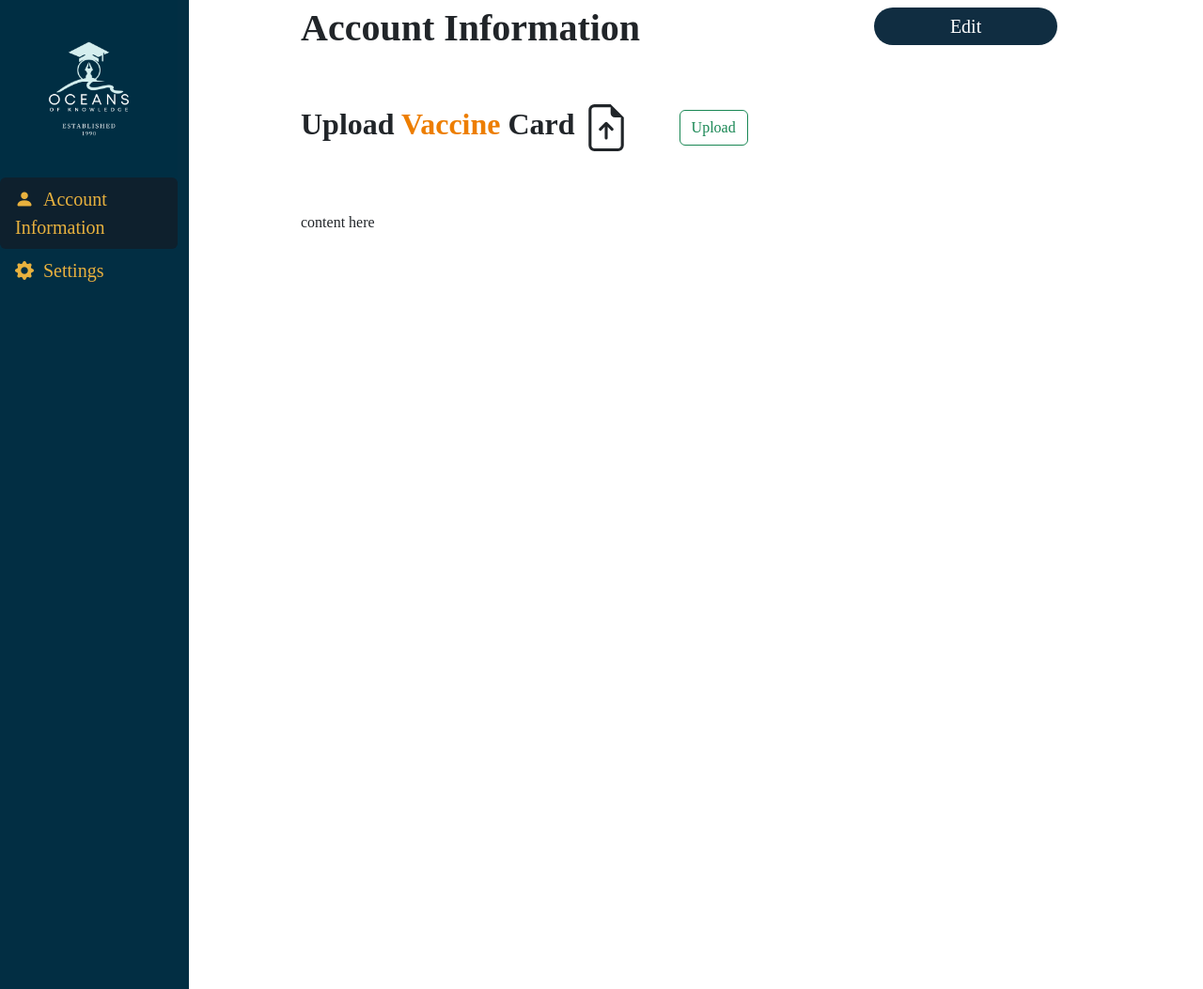
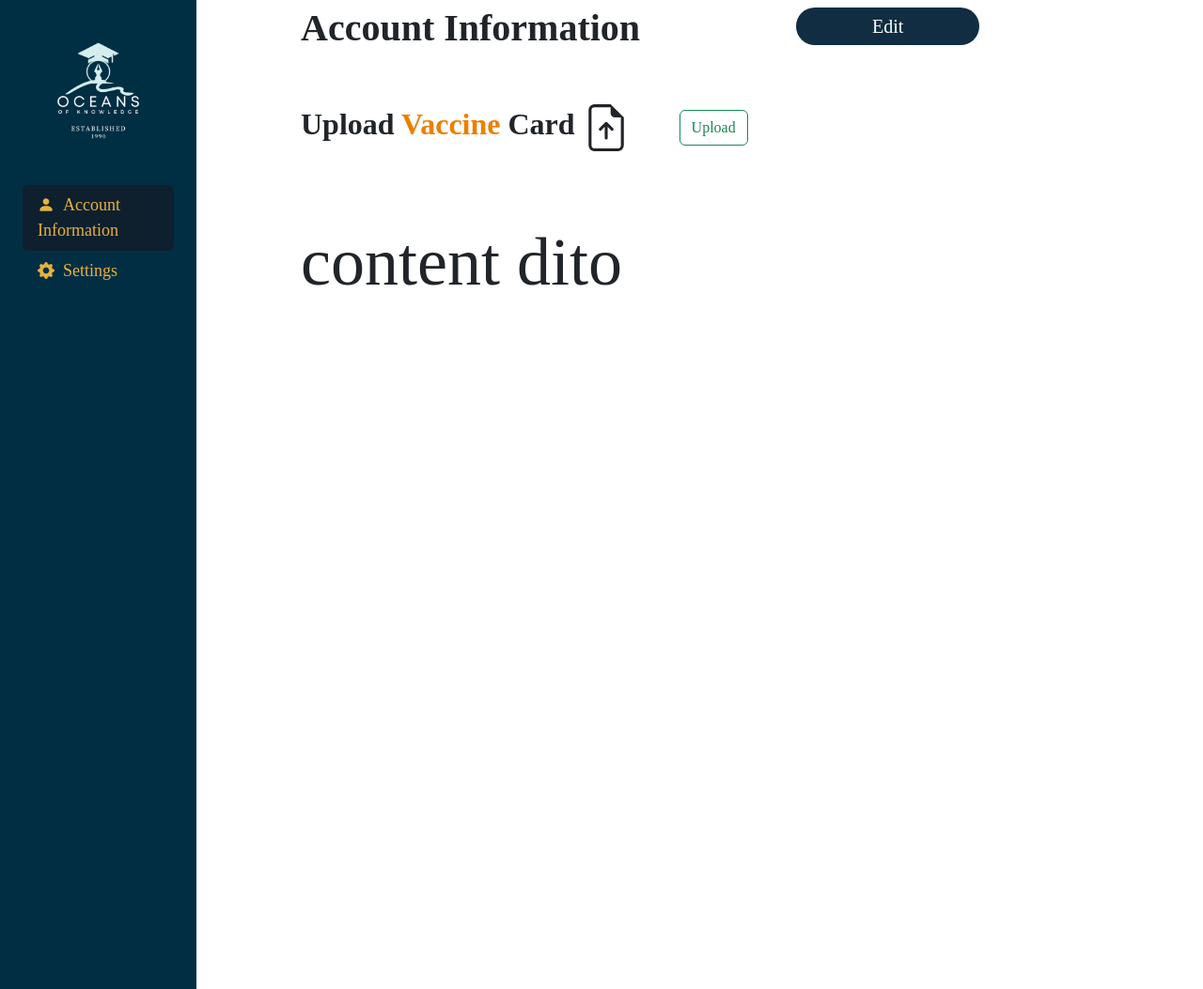
Before and after one commit to MorganPendragon/vms, a PHP site: page /userview.php?id=1 in a window 1280 px wide. Shown: the whole page at 94% size. Run offline with PHP 8.4, Linux system fonts and the light colour scheme; data comes from the database, SQL or seed files in the repository; some libraries are stand-ins or nearby versions; some web fonts are replaced.

Commit message:
user sidebar(wag delete comment baba ng sidebar)

```diff
--- a/userview.php
+++ b/userview.php
@@ -5,7 +5,7 @@
 <head>
 	<meta charset="utf-8" />
 	<meta name="viewport" content="width=device-width, initial-scale=1" />
-	<title>Student View</title>
+	<title>Account</title>
 	<link href="https://fonts.cdnfonts.com/css/montserrat" rel="stylesheet">
 	<link rel="stylesheet" href="https://cdn.jsdelivr.net/npm/bootstrap@5.2.2/dist/css/bootstrap.min.css">
 	<link rel="stylesheet" href="https://cdn.jsdelivr.net/npm/bootstrap-icons@1.9.1/font/bootstrap-icons.css">
@@ -42,6 +42,9 @@
 	input[type="file"] {
 		display: none;
 	}
+	.window-height{
+		position: fixed;
+	}
 </style>
 
 <body>
@@ -49,26 +52,44 @@
 	<main>
 		<div class="row">
 			<!--sidebar-->
-			<div class="col-2 position-fixed" style="background-color:#022e43;font-size:20px; height:100vh;" tabindex="1">
+			<div class="container-fluid window-height" aria-orientation="vertical">
+				<div class="d-flex">
+					<div class="col-auto col-md-3 col-xl-2 px-sm-2 px-0" style="background-color:#022e43;font-size:18px;">
+						<img src="img\logo.png" class="img-fluid" alt="...">
+						<div class="d-flex flex-column align-items-center align-items-sm-center px-3 pt-1" style="height:100vh;">
+							<ul class="nav nav-pills flex-column mb-sm-auto mb-0 align-items-center align-items-sm-start" id="sidebar">
+								<li class="nav-item active">
+									<a href="#account" class="nav-link active" data-bs-toggle="tab" style="color:rgb(232, 177, 62);" data-show="#account" data-hide="#settings"><i class="bi bi-person-fill"></i>&nbsp;&nbsp;Account Information</a>
+								</li>
+								<li class="nav-item">
+									<a href="#settings" class="nav-link" data-bs-toggle="tab" style="color:rgb(232, 177, 62);" data-show="#settings" data-hide="#account"><i class="bi bi-gear-fill"></i>&nbsp;&nbsp;Settings</a>
+								</li>
+							</ul>
+
+						</div>
+					</div>
+				</div>
+			</div>
+			<!-- 			<div class="col-2 position-fixed" style="background-color:#022e43;font-size:20px; height:100vh;" tabindex="1">
 				<img src="img\logo.png" class="img-fluid" alt="...">
 				<ul class="nav nav-pills mb-sm-auto mb-0 align-items-center align-items-sm-start" id="sidebar">
 					<li class="nav-item">
-						<a href="#account" class="nav-link active" style="color:rgb(232, 177, 62);" data-show="#account" data-hide="#settings"><i class="bi bi-person-fill"></i>&nbsp;&nbsp;Account Information</a>
+						<a href="#account" class="nav-link active" data-bs-toggle="tab" style="color:rgb(232, 177, 62);" data-show="#account" data-hide="#settings"><i class="bi bi-person-fill"></i>&nbsp;&nbsp;Account Information</a>
 					</li>
 					<li class="nav-item">
-						<a href="#settings" class="nav-link" style="color:rgb(232, 177, 62);" data-show="#settings" data-hide="#account"><i class="bi bi-gear-fill"></i>&nbsp;&nbsp;Settings</a>
+						<a href="#settings" class="nav-link" data-bs-toggle="tab" style="color:rgb(232, 177, 62);" data-show="#settings" data-hide="#account"><i class="bi bi-gear-fill"></i>&nbsp;&nbsp;Settings</a>
 					</li>
 				</ul>
-			</div>
+			</div> -->
 			<!--content-->
-			<div class="col-8 position-absolute" style="margin-left:25%;">
-				<div id="account">
+			<div class="container-fluid position-absolute col-8" style="margin-left:25%;">
+				<div  id="account">
 					<div class="d-flex">
 						<span class="fs-1" style="font-weight:900;">Account Information</span>
-						<div class=" gap-2" style="margin-left:30%;">
-							<button class="btn button rounded-pill mt-2 fs-5" style="background-color:rgb(16, 45, 65); color:white" id="edit" data-hide="#edit" data-show="#save, #cancel" type="button">Edit</button>
+						<div class=" gap-2" style="margin-left:20%;">
 							<button class="btn button rounded-pill mt-2 fs-5" style="background-color:rgb(237, 126, 0); color:white; display:none;" id="save" data-hide="#save, #cancel" data-show="#edit" type="button">Save</button>
 							<button class="btn button rounded-pill mt-2 fs-5" style="background-color:rgb(237, 126, 0); color:white; display:none;" id="cancel" data-hide="#save, #cancel" data-show="#edit" type="button">cancel</button>
+							<button class="btn button rounded-pill mt-2 fs-5" style="background-color:rgb(16, 45, 65); color:white;" id="edit" data-hide="#edit" data-show="#save, #cancel" type="button">Edit</button>
 						</div>
 					</div>
 					<div>
@@ -425,7 +446,7 @@
 					</div>
 				</div>
 				<div class="col-8 position-fixed" id="#settings" style="display: inline-block;">
-					content here
+					<span style="font-size:72px;"> content dito</span>
 				</div>
 			</div>
 		</div>
```
